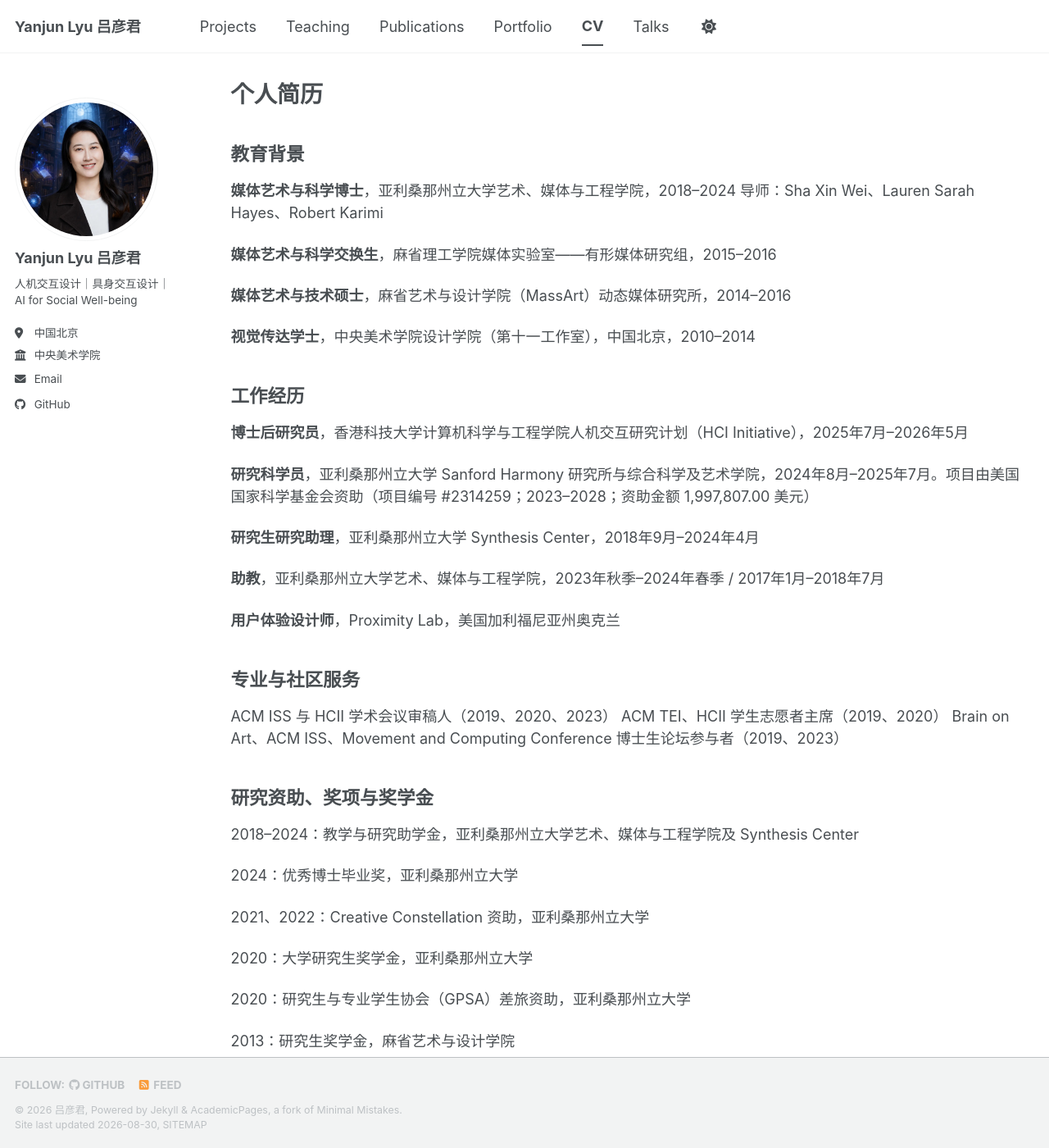
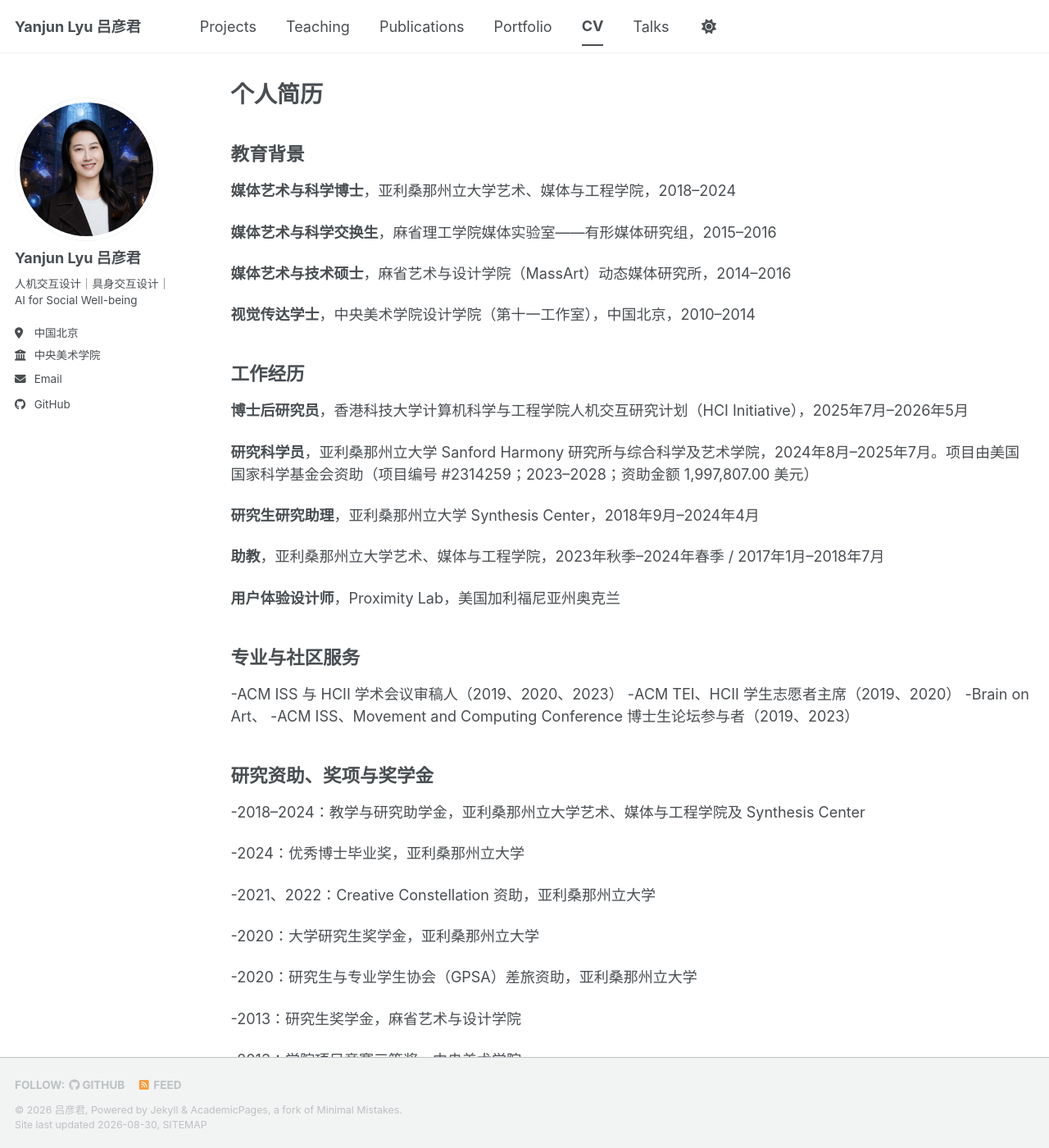
Before and after one commit to Ivyyanjun/Ivyyanjun.github.io, a Jekyll site: the page built from _pages/cv.md, in a window 1280 px wide and 1400 px high. Shown: the whole window at 82% size. Built offline with Jekyll 4.4.1, drawn with Linux system fonts in a browser that asks for light colours; a style sheet for code colours, icons or effects is not loaded.

Commit message:
Refactor CV content and formatting

```diff
--- a/_pages/cv.md
+++ b/_pages/cv.md
@@ -13,7 +13,6 @@ classes: cv-page-layout
 ## 教育背景
 
 **媒体艺术与科学博士**，亚利桑那州立大学艺术、媒体与工程学院，2018–2024
-导师：Sha Xin Wei、Lauren Sarah Hayes、Robert Karimi
 
 **媒体艺术与科学交换生**，麻省理工学院媒体实验室——有形媒体研究组，2015–2016
 
@@ -35,25 +34,26 @@ classes: cv-page-layout
 
 ## 专业与社区服务
 
-ACM ISS 与 HCII 学术会议审稿人（2019、2020、2023）
-ACM TEI、HCII 学生志愿者主席（2019、2020）
-Brain on Art、ACM ISS、Movement and Computing Conference 博士生论坛参与者（2019、2023）
+-ACM ISS 与 HCII 学术会议审稿人（2019、2020、2023）
+-ACM TEI、HCII 学生志愿者主席（2019、2020）
+-Brain on Art、
+-ACM ISS、Movement and Computing Conference 博士生论坛参与者（2019、2023）
 
 ## 研究资助、奖项与奖学金
 
-2018–2024：教学与研究助学金，亚利桑那州立大学艺术、媒体与工程学院及 Synthesis Center
+-2018–2024：教学与研究助学金，亚利桑那州立大学艺术、媒体与工程学院及 Synthesis Center
 
-2024：优秀博士毕业奖，亚利桑那州立大学
+-2024：优秀博士毕业奖，亚利桑那州立大学
 
-2021、2022：Creative Constellation 资助，亚利桑那州立大学
+-2021、2022：Creative Constellation 资助，亚利桑那州立大学
 
-2020：大学研究生奖学金，亚利桑那州立大学
+-2020：大学研究生奖学金，亚利桑那州立大学
 
-2020：研究生与专业学生协会（GPSA）差旅资助，亚利桑那州立大学
+-2020：研究生与专业学生协会（GPSA）差旅资助，亚利桑那州立大学
 
-2013：研究生奖学金，麻省艺术与设计学院
+-2013：研究生奖学金，麻省艺术与设计学院
 
-2013：学院项目竞赛三等奖，中央美术学院
+-2013：学院项目竞赛三等奖，中央美术学院
 
 ## 推荐人
 
```
